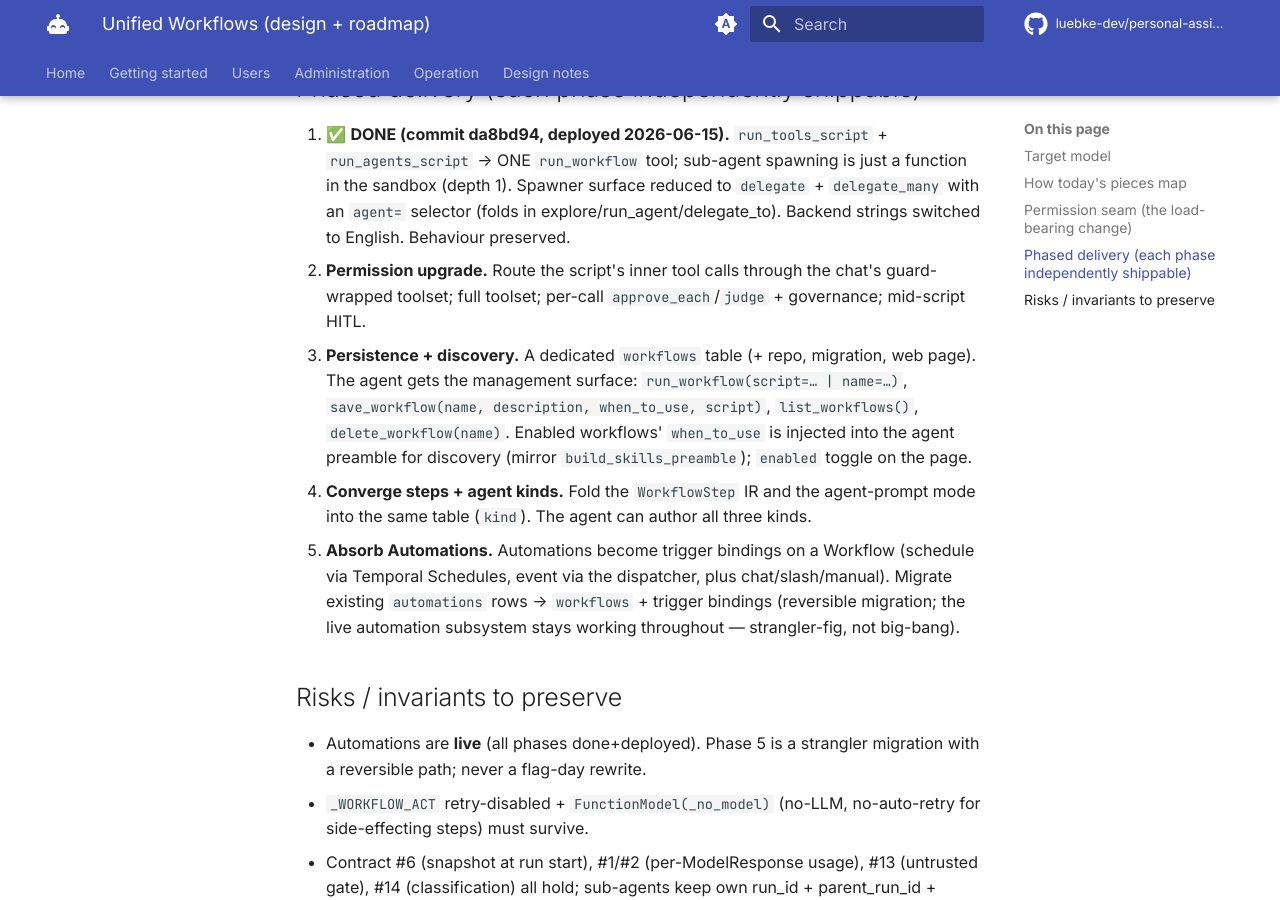
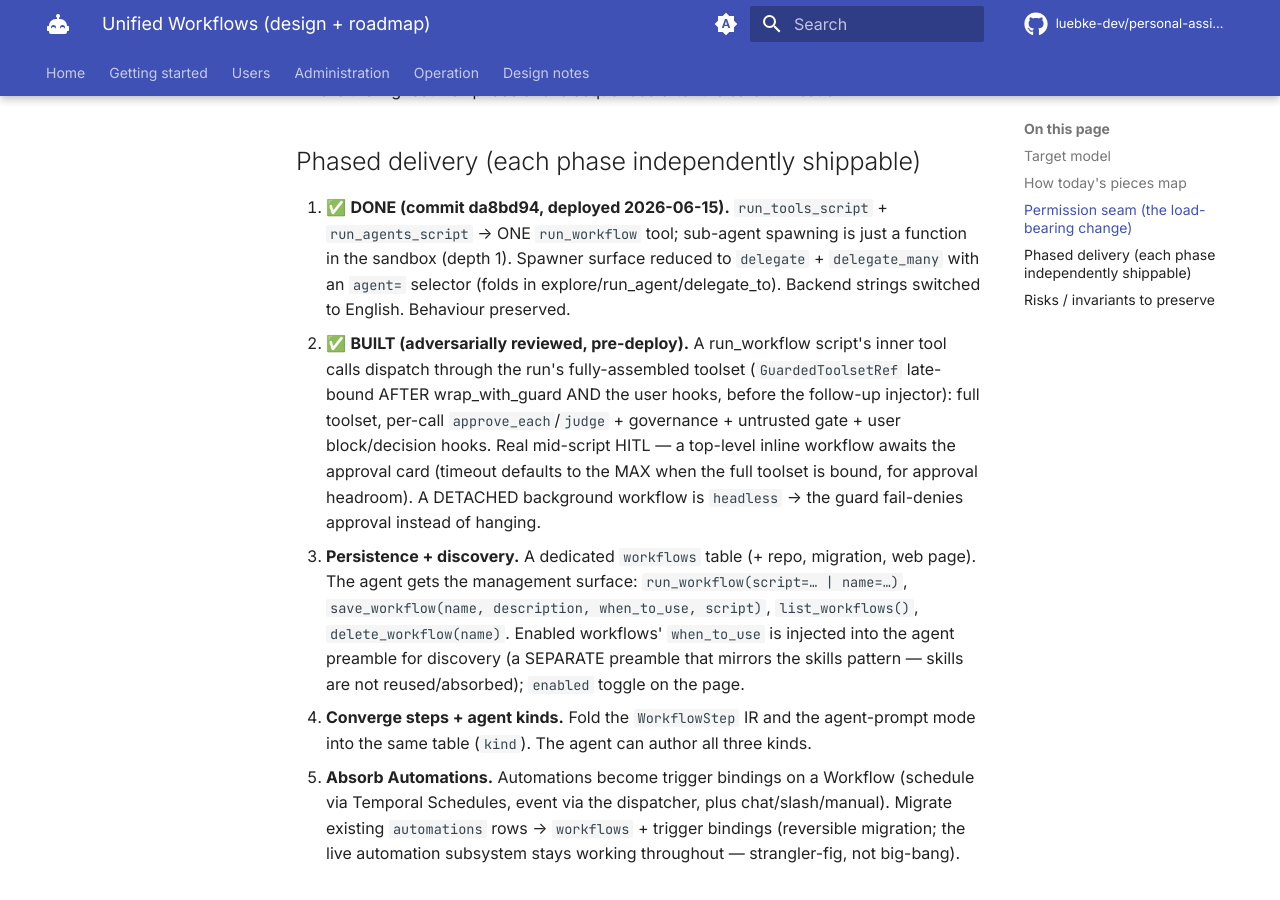
Before and after one commit to personal-agent-org/docs, an MkDocs documentation site: the page built from docs/design/workflows-unification.md, in a window 1280 px wide and 900 px high, scrolled down 1851 px. Built offline with MkDocs 1.6.1 and Material for MkDocs 9.7.7, drawn with Linux system fonts in a browser that asks for light colours; comment, search, counter and statistics services are not loaded; some of the changed text lies outside the part shown.

Commit message:
feat(workflows): Phase 2 — workflow inner calls re-enter the full guard
A top-level run_workflow Monty script now dispatches its inner tool calls through the
run's fully-assembled toolset, so it can call the FULL chat toolset and EVERY inner call
honors the per-run security mode (approve_each/judge), governance, the untrusted gate AND
the user's block/decision hooks — exactly like a direct model tool call. Real mid-script
HITL: a top-level inline workflow awaits the approval card.

- tools.py: GuardedToolsetRef (late-bound holder) + WORKFLOW_EXCLUDED_EXTERNALS
  (run_workflow/delegate_to/best_of_n/create_plan — recursion / the script spawns via
  delegate). agents_script: dispatch inner calls via CombinedToolset(guarded_ref.toolsets)
  when bound, else read-only fallback (sub-agent context stays read-only).
- assembler: bind the ref AFTER wrap_with_guard AND wrap_with_hooks, BEFORE the follow-up
  injector (which must not run per-inner-call — it pops the user-message queue).

Adversarial review (4 reviewers) found + FIXED 4 confirmed majors before deploy:
- inner calls bypassed user hooks → bind moved after wrap_with_hooks.
- a slow approval could trip Monty's wall-clock timeout (verified empirically) → default
  the budget to the MAX when the full toolset is bound (approval headroom; caveat documented).
- a DETACHED background workflow would surface a real card and HANG → deps.headless; the
  guard fail-denies approval for headless (and sub-agent) runs instead of awaiting.
- the German sub-agent fail-deny string → English; generalised to headless.

Also: docs scope correction — Skills are NOT absorbed into workflows (separate system).
Tests: full-toolset dispatch + read-only fallback (test_agents_script), headless fail-deny
(test_tool_guard).

Co-Authored-By: Claude Opus 4.8 (1M context) <noreply@anthropic.com>

```diff
--- a/docs/design/workflows-unification.md
+++ b/docs/design/workflows-unification.md
@@ -1,10 +1,16 @@
 # Unified Workflows (design + roadmap)
 
-Status: **proposed** (2026-06-15). Consolidates three fragmented mechanisms — the two
-programmatic-tool-calling scripts, the Skills playbooks, and the Automation static
-step-lists — into ONE first-class **Workflow** concept, and ultimately absorbs the whole
-Automation system as "a workflow with a trigger". Modeled on Claude Code's own Workflow
-tool (meta `{name, description, whenToUse}` + a script body + save-by-name + discovery).
+Status: **proposed** (2026-06-15). Consolidates the two programmatic-tool-calling scripts
+and the Automation static step-lists into ONE first-class **Workflow** concept, and
+ultimately absorbs the whole Automation system as "a workflow with a trigger". Modeled on
+Claude Code's own Workflow tool (meta `{name, description, whenToUse}` + a script body +
+save-by-name + discovery).
+
+**Skills stay a SEPARATE system** (decision 2026-06-15) — they are not absorbed into
+workflows. A Skill is an authored prose PLAYBOOK the LLM reads (progressive disclosure via
+`use_skill`); a Workflow is an EXECUTABLE unit (script / steps / agent-prompt). A saved
+workflow's `when_to_use` discovery may *mirror* the skills preamble pattern, but the two
+keep their own tables, tools and UI.
 
 ## Target model
 
@@ -68,14 +73,19 @@ workers. This is the highest-risk phase and is sequenced after the safe unificat
    → ONE `run_workflow` tool; sub-agent spawning is just a function in the sandbox (depth 1).
    Spawner surface reduced to `delegate` + `delegate_many` with an `agent=` selector (folds
    in explore/run_agent/delegate_to). Backend strings switched to English. Behaviour preserved.
-2. **Permission upgrade.** Route the script's inner tool calls through the chat's
-   guard-wrapped toolset; full toolset; per-call `approve_each`/`judge` + governance;
-   mid-script HITL.
+2. ✅ **BUILT (adversarially reviewed, pre-deploy).** A run_workflow script's inner tool
+   calls dispatch through the run's fully-assembled toolset (`GuardedToolsetRef` late-bound
+   AFTER wrap_with_guard AND the user hooks, before the follow-up injector): full toolset,
+   per-call `approve_each`/`judge` + governance + untrusted gate + user block/decision hooks.
+   Real mid-script HITL — a top-level inline workflow awaits the approval card (timeout
+   defaults to the MAX when the full toolset is bound, for approval headroom). A DETACHED
+   background workflow is `headless` → the guard fail-denies approval instead of hanging.
 3. **Persistence + discovery.** A dedicated `workflows` table (+ repo, migration, web
    page). The agent gets the management surface: `run_workflow(script=… | name=…)`,
    `save_workflow(name, description, when_to_use, script)`, `list_workflows()`,
    `delete_workflow(name)`. Enabled workflows' `when_to_use` is injected into the agent
-   preamble for discovery (mirror `build_skills_preamble`); `enabled` toggle on the page.
+   preamble for discovery (a SEPARATE preamble that mirrors the skills pattern — skills are
+   not reused/absorbed); `enabled` toggle on the page.
 4. **Converge steps + agent kinds.** Fold the `WorkflowStep` IR and the agent-prompt mode
    into the same table (`kind`). The agent can author all three kinds.
 5. **Absorb Automations.** Automations become trigger bindings on a Workflow (schedule via
```
Also changed, not shown: other parts of docs/design/workflows-unification.md (+0 -1 lines).
